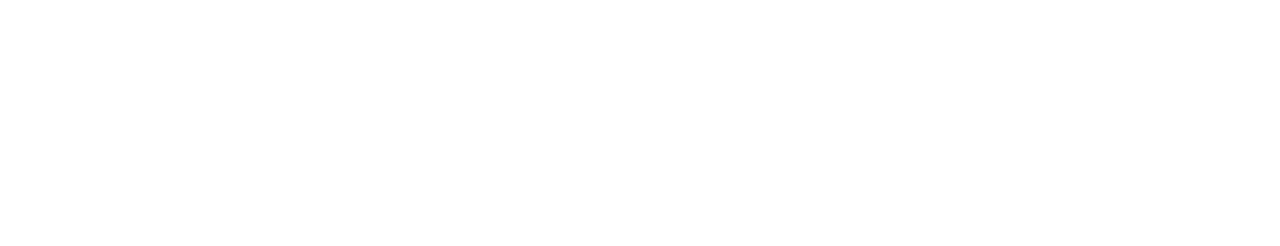
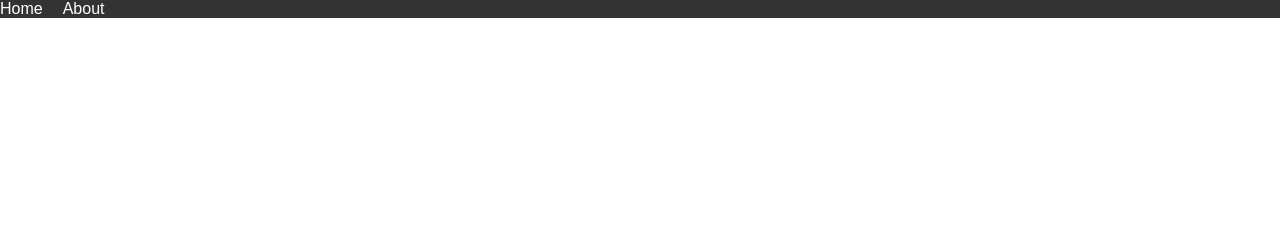
Before and after one commit to wu80205/my-website, a plain HTML site: page index.html in a window 1280 px wide. Shown: the top 246 px of the page. Drawn offline with Linux system fonts and the light colour scheme.

Commit message:
Update index.html

```diff
--- a/index.html
+++ b/index.html
@@ -12,7 +12,6 @@
             background-color: #f0f0f0;
         }
         .container {
-            max-width: 1500px;
             margin: 0 auto;
             padding: 20px;
             background-color: #ffffff;
@@ -28,9 +27,36 @@
             margin-top: 20%;
             margin-bottom: 40%;
         }
+        nav {
+            background-color: #333;
+            color: #fff;
+            position: fixed;
+            top: 0;
+            width: 100%;
+        }
+        nav ul {
+            list-style: none;
+            padding: 0;
+            margin: 0;
+            display: flex;
+        }
+        nav li {
+            margin-right: 20px;
+        }
+        nav a {
+            text-decoration: none;
+            color: #fff;
+        }
     </style>
 </head>
 <body>
+    <nav>
+        <ul>
+            <li><a href="index.html">Home</a></li>
+            <li><a href="#">About</a></li>
+            <!-- Add more menu items as needed -->
+        </ul>
+    </nav>
     <div class="container">
         <div class="top">
             <h1>Welcome to your average developer's webpage.</h1>
```
